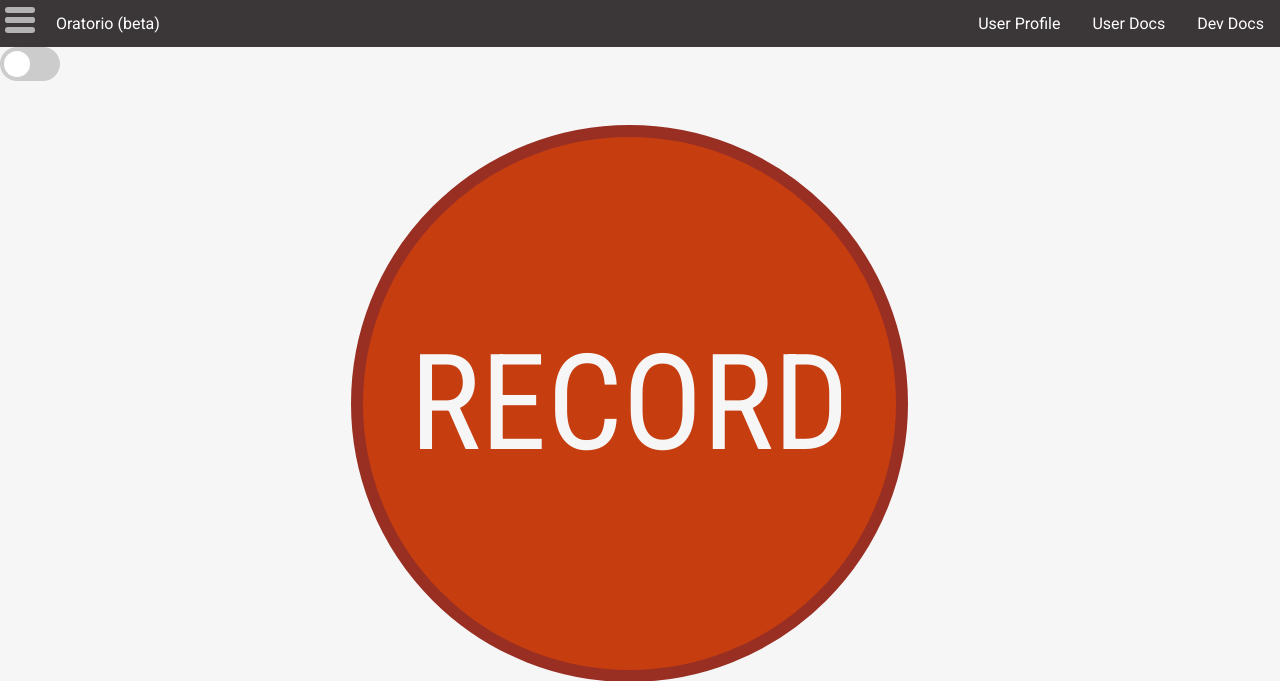
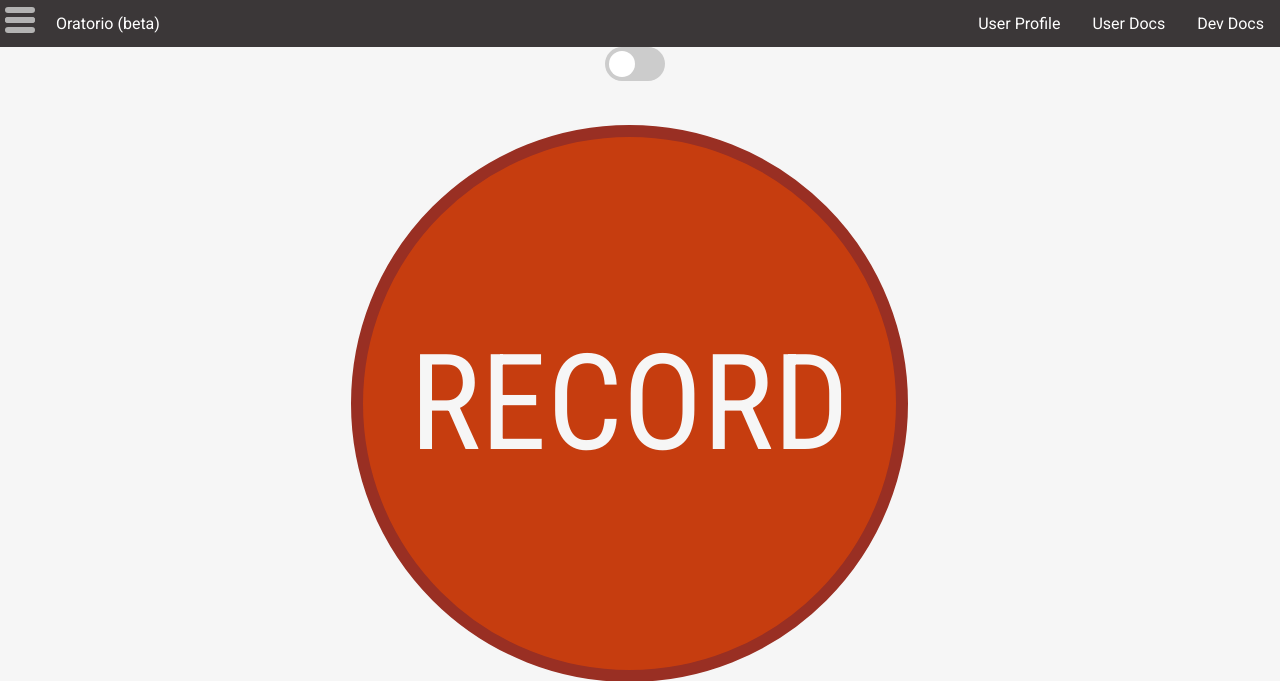
Before and after one commit to joeyli96/oratorio, a Python web app: template oratorio/templates/coach/index.html in a window 1280 px wide. Shown: the top 681 px of the page. Run offline with Jinja, Linux system fonts and the light colour scheme; the template is opened without the code that fills it, so the values that code supplies are empty; some libraries are stand-ins or nearby versions.

Commit message:
Centered toast message and toggle button.

```diff
--- a/oratorio/static/styles.css
+++ b/oratorio/static/styles.css
@@ -234,7 +234,9 @@ a[target="_blank"]:after {
 
 /* The switch - the box around the slider */
 .switch {
-  position: relative;
+  position: absolute;
+  left: 50%;
+  margin-left: -35px;
   display: inline-block;
   width: 60px;
   height: 34px;
@@ -294,7 +296,7 @@ input:checked + .slider:before {
 #snackbar {
   visibility: hidden; /* Hidden by default. Visible on click */
   min-width: 250px; /* Set a default minimum width */
-  margin-left: -125px; /* Divide value of min-width by 2 */
+  margin-left: -200px; /* Divide value of min-width by 2 */
   background-color: #333; /* Black background color */
   color: #fff; /* White text color */
   text-align: center; /* Centered text */
--- a/oratorio/templates/coach/index.html
+++ b/oratorio/templates/coach/index.html
@@ -21,5 +21,6 @@
   		<input type="checkbox">
 		<div class="slider round"></div>
 	</label>
+
 	<div id="snackbar">You need to allow camera access to use the mirror.</div>
 {% endblock %}
```
